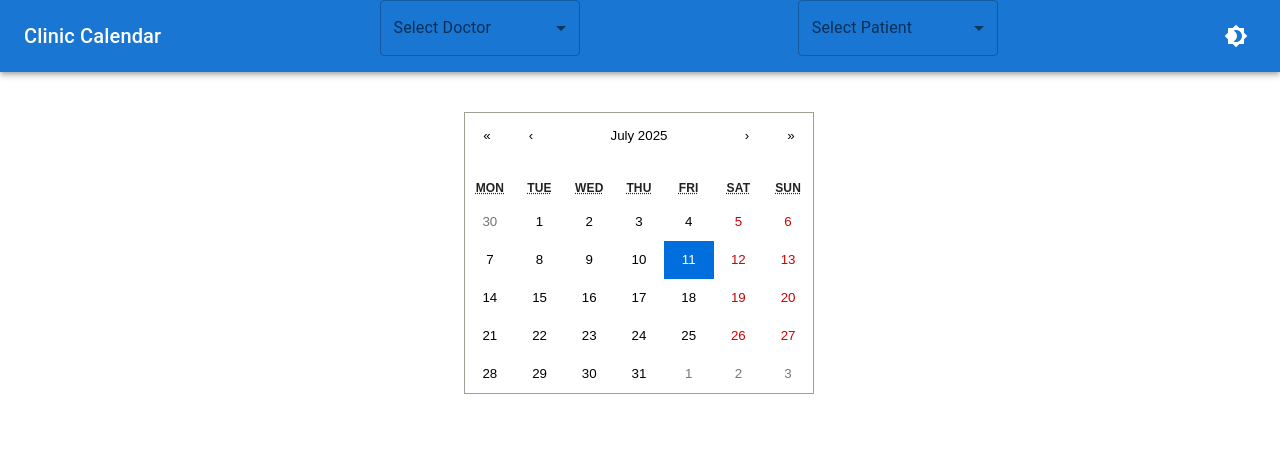
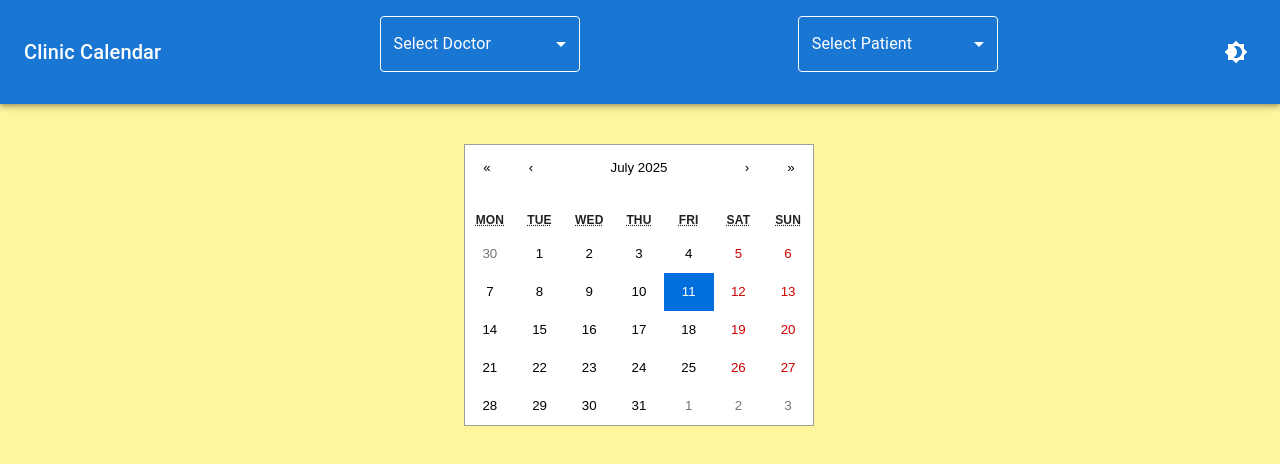
Before and after one commit to logaramankd/pfact-frontend, a React (Vite) app: page /calendar in a window 1280 px wide. Shown: the top 464 px of the page. Built offline with nearby package versions, Linux system fonts and the light colour scheme.

Commit message:
patch work for header

```diff
--- a/src/components/Header.jsx
+++ b/src/components/Header.jsx
@@ -6,12 +6,34 @@ import patientsList from "../data/patients.json"
 const Header = ({ selectedDoctorFilter, selectedPatientFiilter, setSelectedPatientFilter, setSelectedDoctorFilter, mode, toggleMode }) => {
     return (
         <AppBar position="static" sx={{ mb: 2 }}>
-            <Toolbar sx={{ justifyContent: "space-between", alignItems: "center" }}>
+            <Toolbar sx={{ p: 2, justifyContent: "space-between", alignItems: "center" }}>
                 <Typography variant="h6">Clinic Calendar</Typography>
 
                 <FormControl sx={{ width: 200, mb: 2 }}>
-                    <InputLabel>Select Doctor</InputLabel>
+                    <InputLabel sx={{
+                        color: 'white',
+                        '&.Mui-focused': {
+                            color: 'white',
+                        }
+                    }} id="filter">Select Doctor</InputLabel>
                     <Select
+                        sx={{
+                            '& .MuiOutlinedInput-notchedOutline': {
+                                borderColor: 'white',
+                            },
+                            '&:hover .MuiOutlinedInput-notchedOutline': {
+                                borderColor: '#90caf9',
+                            },
+                            '&.Mui-focused .MuiOutlinedInput-notchedOutline': {
+                                borderColor: "white"
+                            },
+                            '& .MuiSvgIcon-root': {
+                                color: 'white',
+                            },
+                            color: 'white'
+                        }}
+                        labelId='filter'
+                        label='Select Doctor'
                         value={selectedDoctorFilter}
                         onChange={(e) => setSelectedDoctorFilter(e.target.value)}
                     >
@@ -23,8 +45,30 @@ const Header = ({ selectedDoctorFilter, selectedPatientFiilter, setSelectedPatie
                 </FormControl>
 
                 <FormControl sx={{ width: 200, mb: 2 }}>
-                    <InputLabel>Select Patient</InputLabel>
+                    <InputLabel sx={{
+                        color: 'white',
+                        '&.Mui-focused': {
+                            color: 'white',
+                        }
+                    }} id='filter'>Select Patient</InputLabel>
                     <Select
+                        sx={{
+                            '& .MuiOutlinedInput-notchedOutline': {
+                                borderColor: 'white',
+                            },
+                            '&:hover .MuiOutlinedInput-notchedOutline': {
+                                borderColor: '#90caf9',
+                            },
+                            '&.Mui-focused .MuiOutlinedInput-notchedOutline': {
+                                borderColor: "white"
+                            },
+                            '& .MuiSvgIcon-root': {
+                                color: 'white',
+                            },
+                            color: 'white'
+                        }}
+                        labelId='filter'
+                        label='Select Patient'
                         value={selectedPatientFiilter}
                         onChange={(e) => setSelectedPatientFilter(e.target.value)}
                     >
--- a/src/pages/CalendarPage.jsx
+++ b/src/pages/CalendarPage.jsx
@@ -1,6 +1,6 @@
 import React, { useState } from 'react'
 import CalendarMonthView from '../components/CalendarMonthView'
-import { useMediaQuery } from '@mui/material'
+import { Box, useMediaQuery } from '@mui/material'
 import CalendarDayView from '../components/CalendarDayView'
 import Header from '../components/Header'
 
@@ -9,7 +9,12 @@ const CalendarPage = ({ mode, toggleMode }) => {
   const [selectedDoctorFilter, setSelectedDoctorFilter] = useState("")
   const [selectedPatientFiilter, setSelectedPatientFilter] = useState("")
   return (
-    <>
+    <Box sx={{
+      bgcolor: "#fff59d" ,display: 'flex',
+      flexDirection:'column',
+      alignItems: 'center',
+      minHeight: '100dvh'
+    }}>
       <Header
         selectedDoctorFilter={selectedDoctorFilter}
         setSelectedDoctorFilter={setSelectedDoctorFilter}
@@ -23,7 +28,7 @@ const CalendarPage = ({ mode, toggleMode }) => {
       ) : (
         <CalendarDayView selectedDoctorFilter={selectedDoctorFilter} selectedPatientFiilter={selectedPatientFiilter} />
       )}
-    </>
+    </Box>
   )
 }
 
```
